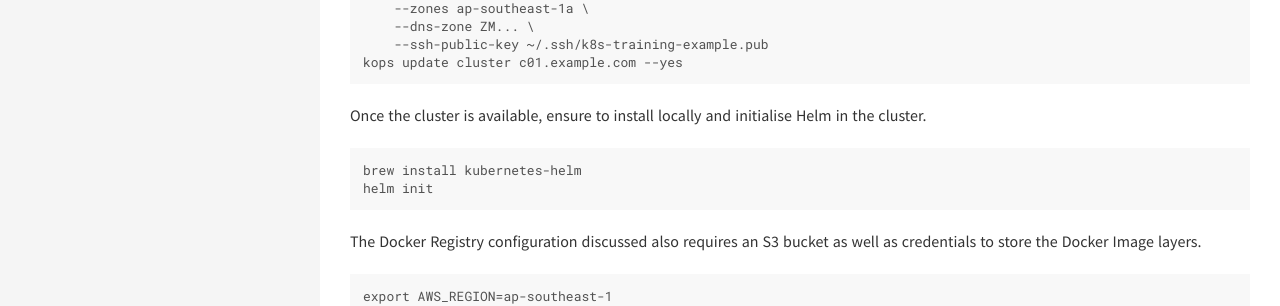
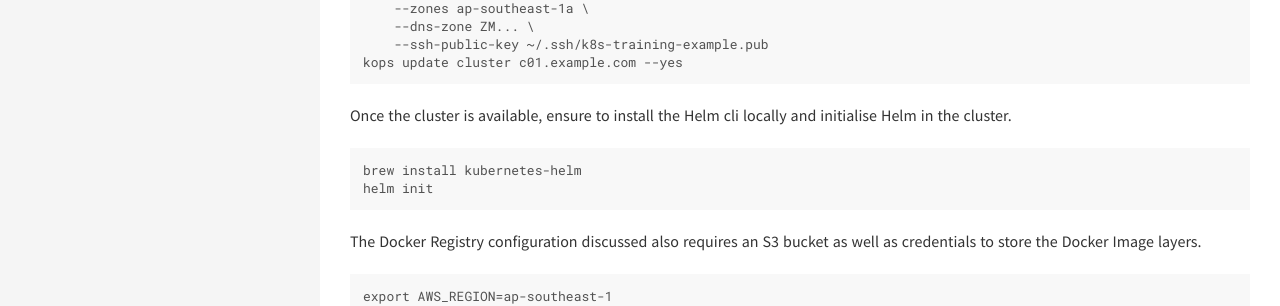
Before and after one commit to honestbee/honestbee.github.io, a Jekyll site: the page built from _posts/2017-06-12-portus-kubernetes-registry.markdown, in a window 1280 px wide. Shown: the part 1350-1656 px from the top of the page. Built offline with Jekyll 4.4.1, drawn with Linux system fonts in a browser that asks for light colours.

Commit message:
Fix Typo in Portu article

````diff
--- a/_posts/2017-06-12-portus-kubernetes-registry.markdown
+++ b/_posts/2017-06-12-portus-kubernetes-registry.markdown
@@ -42,7 +42,7 @@ kops create cluster c01.example.com \
 kops update cluster c01.example.com --yes
 ```
 
-Once the cluster is available, ensure to install locally and initialise Helm in the cluster.
+Once the cluster is available, ensure to install the Helm cli locally and initialise Helm in the cluster.
 
 ```
 brew install kubernetes-helm
````
